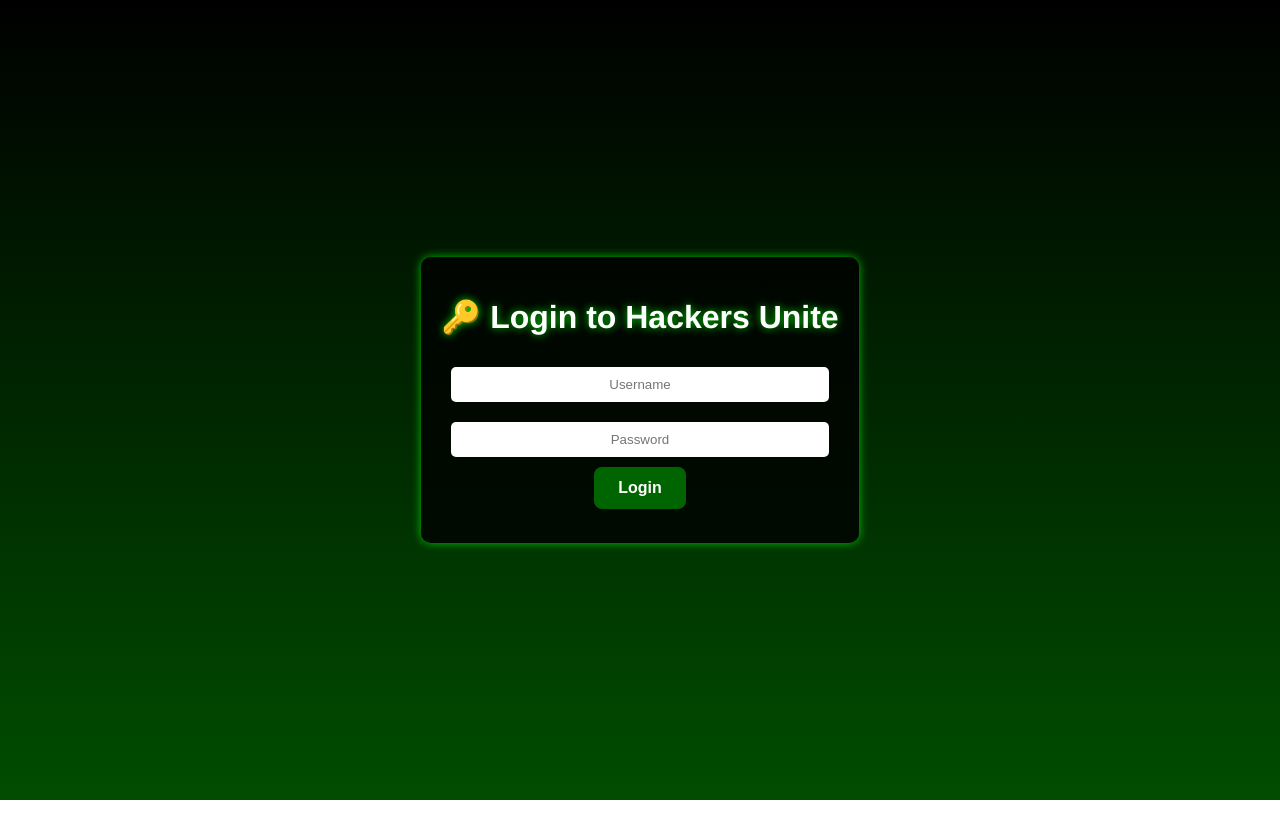
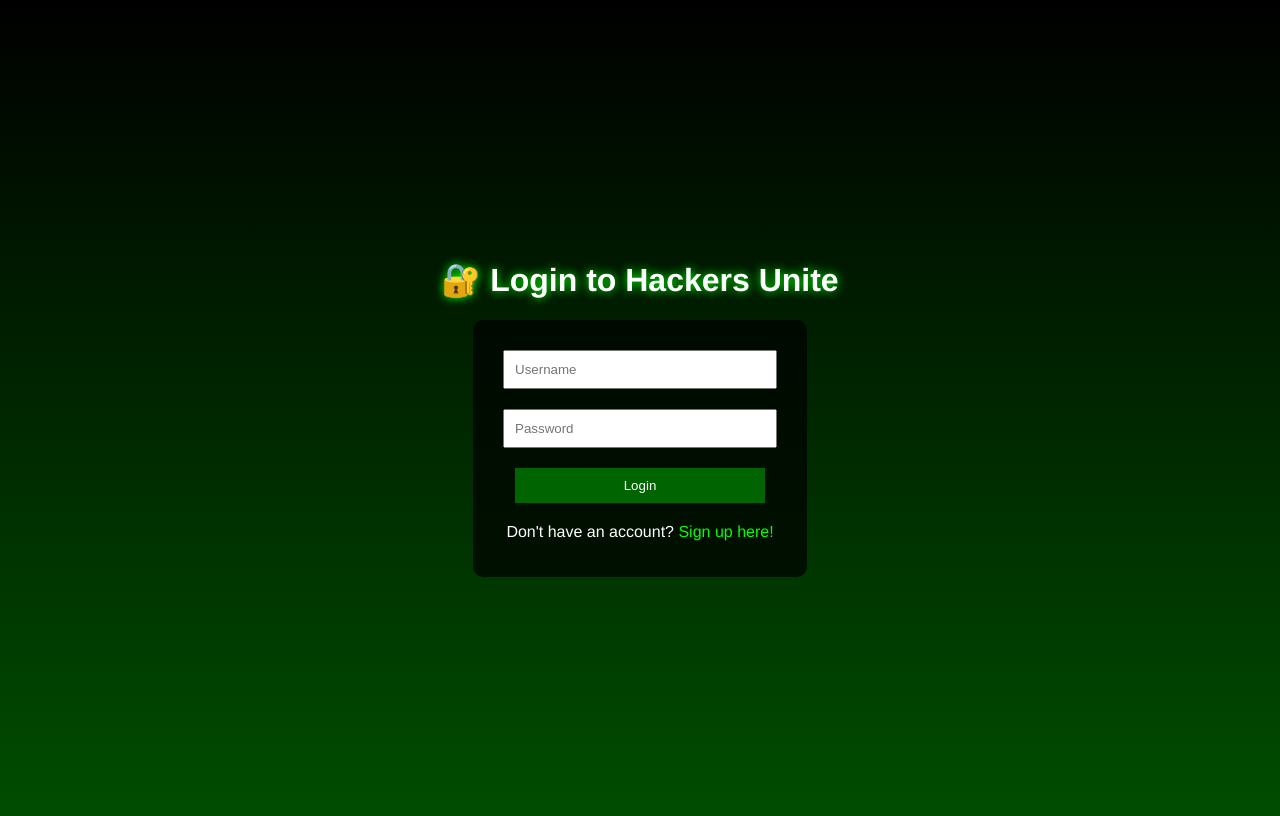
Before and after one commit to VasilCodes/hackers-unite, a website: page login.html in a window 1280 px wide. Drawn offline with Linux system fonts and the light colour scheme.

Commit message:
Update login.html

```diff
--- a/login.html
+++ b/login.html
@@ -10,64 +10,55 @@
             background: linear-gradient(to bottom, #000000, #004d00);
             color: white;
             text-align: center;
-            margin: 0;
             display: flex;
+            flex-direction: column;
             justify-content: center;
             align-items: center;
             height: 100vh;
         }
-
+        h1 {
+            text-shadow: 0 0 10px #00ff00;
+        }
         .container {
-            background: rgba(0, 0, 0, 0.8);
+            background: rgba(0, 0, 0, 0.7);
             padding: 20px;
             border-radius: 10px;
-            box-shadow: 0 0 10px rgba(0, 255, 0, 0.7);
         }
-
-        h1 {
-            text-shadow: 0 0 8px rgba(0, 255, 0, 0.8);
+        input, button {
+            margin: 10px;
+            padding: 10px;
+            width: 250px;
         }
-
-        input {
-            width: 90%;
-            padding: 10px;
-            margin: 10px 0;
+        button {
+            background-color: #006400;
+            color: white;
             border: none;
-            border-radius: 5px;
-            text-align: center;
+            cursor: pointer;
         }
-
-        button {
-            padding: 12px 24px;
-            font-size: 16px;
-            font-weight: bold;
-            color: white;
-            background-color: #006400;
-            border: none;
-            border-radius: 8px;
-            cursor: pointer;
-            transition: transform 0.3s, background-color 0.3s;
-        }
-
         button:hover {
             background-color: #008000;
-            transform: scale(1.1);
         }
-
-        .message {
+        .signup-link {
             margin-top: 10px;
-            font-size: 14px;
-            color: red;
+        }
+        .signup-link a {
+            color: #00ff00;
+            text-decoration: none;
+        }
+        .signup-link a:hover {
+            text-decoration: underline;
         }
     </style>
 </head>
 <body>
+
+    <h1>🔐 Login to Hackers Unite</h1>
     <div class="container">
-        <h1>🔑 Login to Hackers Unite</h1>
         <input type="text" id="username" placeholder="Username"><br>
         <input type="password" id="password" placeholder="Password"><br>
         <button onclick="login()">Login</button>
-        <p class="message" id="message"></p>
+
+        <p class="signup-link">Don't have an account? <a href="signup.html">Sign up here!</a></p>
     </div>
 
     <script>
@@ -75,13 +66,25 @@
             const username = document.getElementById("username").value;
             const password = document.getElementById("password").value;
 
-            // Check if admin
-            if (username === "VasilTyulev" && password === "Vaskoto1231") {
-                window.location.href = "admin_dashboard.html"; // Redirect to admin dashboard
-            } else {
-                window.location.href = "dashboard.html"; // Redirect to user dashboard
-            }
+            fetch("https://hackers-unite.onrender.com/login", {
+                method: "POST",
+                headers: { "Content-Type": "application/json" },
+                body: JSON.stringify({ username, password })
+            })
+            .then(response => response.json())
+            .then(data => {
+                alert(data.message);
+                if (data.message.includes("Login successful")) {
+                    if (username === "VasilTyulev") {
+                        window.location.href = "admin_dashboard.html"; // Redirect to admin panel
+                    } else {
+                        window.location.href = "dashboard.html"; // Redirect to user dashboard
+                    }
+                }
+            })
+            .catch(error => console.error("Error:", error));
         }
     </script>
+
 </body>
 </html>
```
